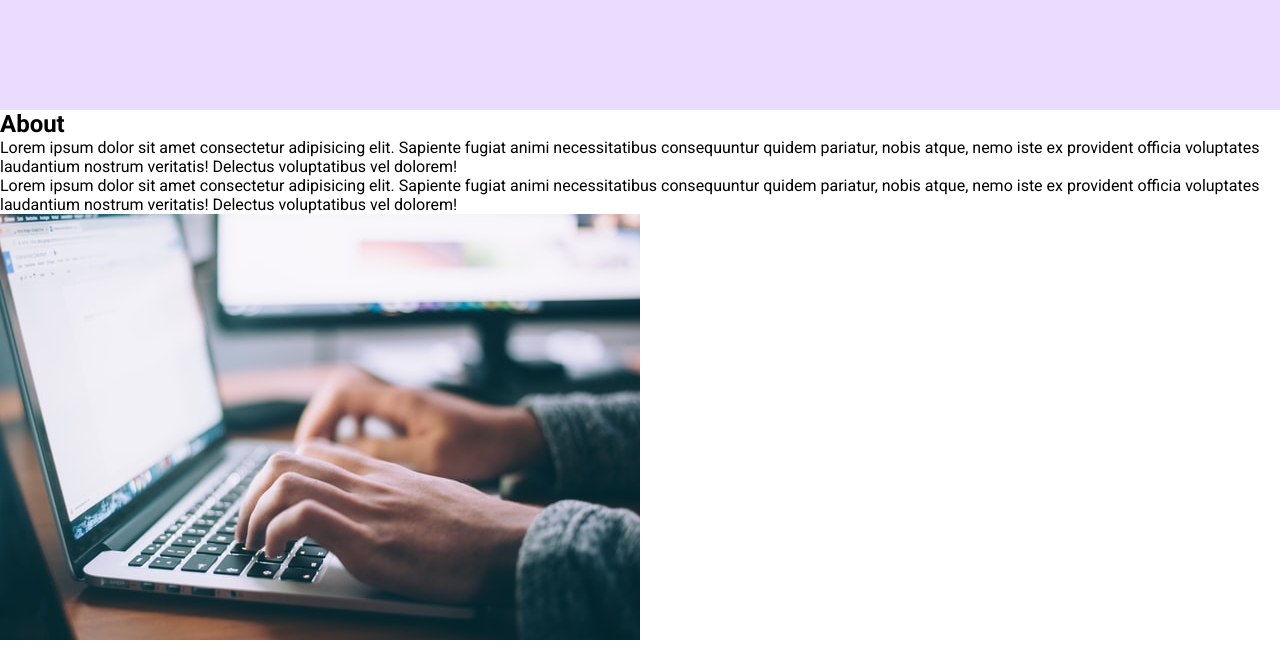
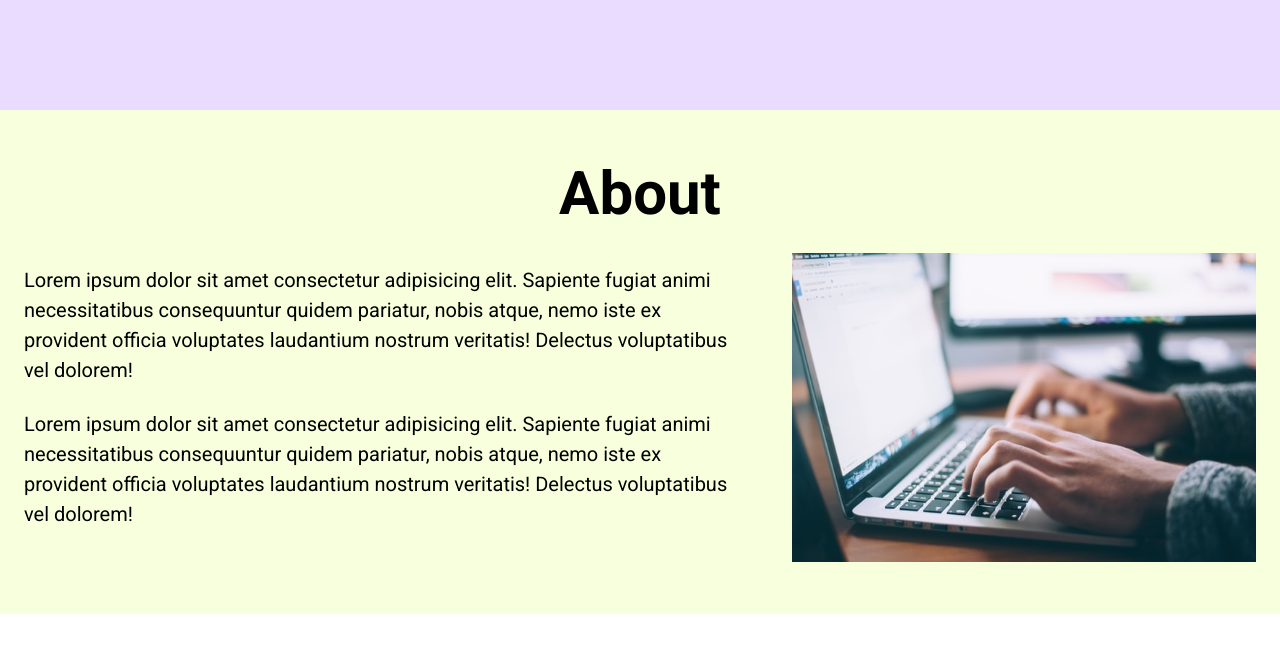
Before and after one commit to NunezAN/project_07, a plain HTML site: page index.html in a window 1280 px wide. Shown: the part 690-1337 px from the top of the page. Drawn offline with Linux system fonts and the light colour scheme.

Commit message:
added about section css

```diff
--- a/style.css
+++ b/style.css
@@ -58,3 +58,37 @@ li{
     align-items: center;
     justify-content: center;
 }
+#about,#discord,#contact{
+    padding: 48px 0;
+}
+/*---ABOUT----*/
+#about{
+    background-color: #f8ffdc;
+}
+h2{
+    font-size: 60px;
+    text-align: center;
+    margin-bottom: 24px;
+}
+.section__description{
+    display: flex;
+    justify-content: center;
+    align-items: center;
+}
+.section__description--wrapper{
+    width: 60%;
+}
+.about__image--wrapper{
+    width: 40%;
+}
+img{
+    width: 100%;
+}
+.about__image--wrapper, .section__description--wrapper{
+    padding: 0 24px;
+}
+.section__description--para{
+    font-size: 20px;
+    line-height: 1.5;
+    margin-bottom: 24px;
+}
```
